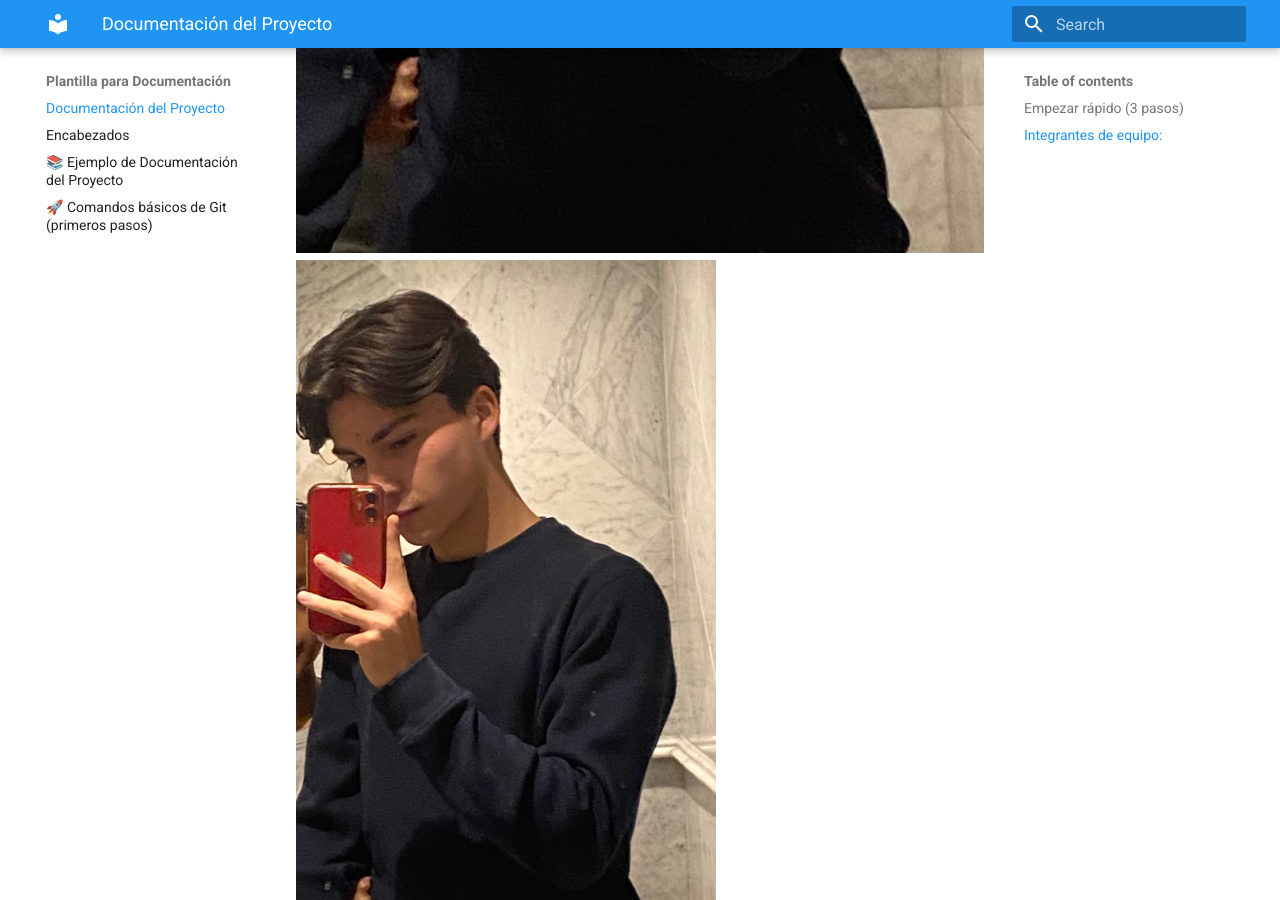
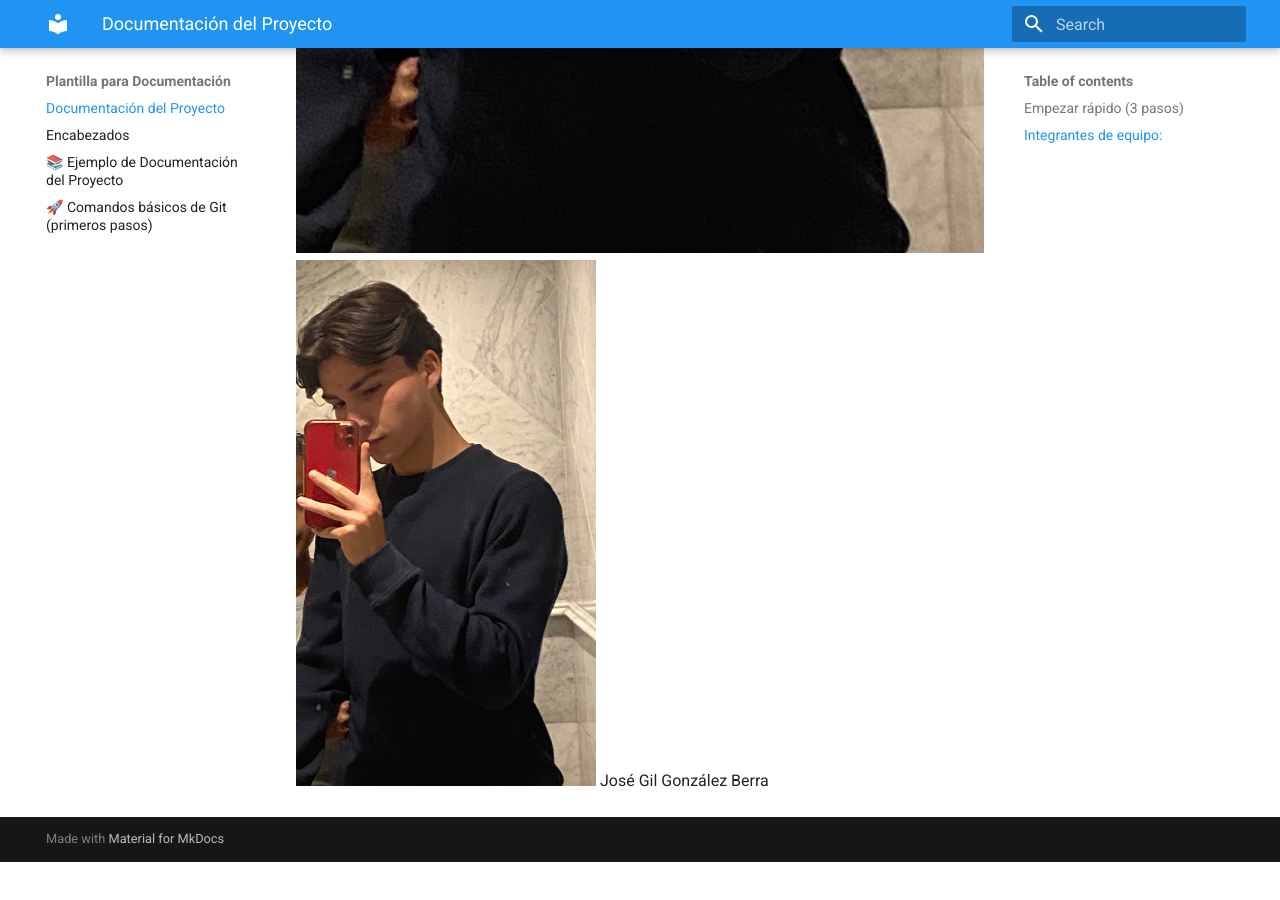
Before and after one commit to AbrahamNoda/Pagina_de_Abraham, an MkDocs documentation site: the page built from docs/index.md, in a window 1280 px wide and 900 px high, scrolled down 1468 px. Built offline with MkDocs 1.6.1 and Material for MkDocs 9.7.7, drawn with Linux system fonts in a browser that asks for light colours; after the commit the page ends 2330 px from its top, so only the background shows below that.

Commit message:
Update index.md

```diff
--- a/docs/index.md
+++ b/docs/index.md
@@ -17,5 +17,5 @@ Esta es una **plantilla** basada en [MkDocs](https://www.mkdocs.org/) + [Materia
 
 Abraham Domínguez Noda
 ![Diagrama del sistema](recursos/imgs/Abrahamfoto.jpg)
-<img src="../recursos/imgs/Abrahamfoto.jpg" alt="Diagrama del sistema" width="420">
+<img src="../recursos/imgs/Abrahamfoto.jpg" alt="Diagrama del sistema" width="300">
 José Gil González Berra
```
